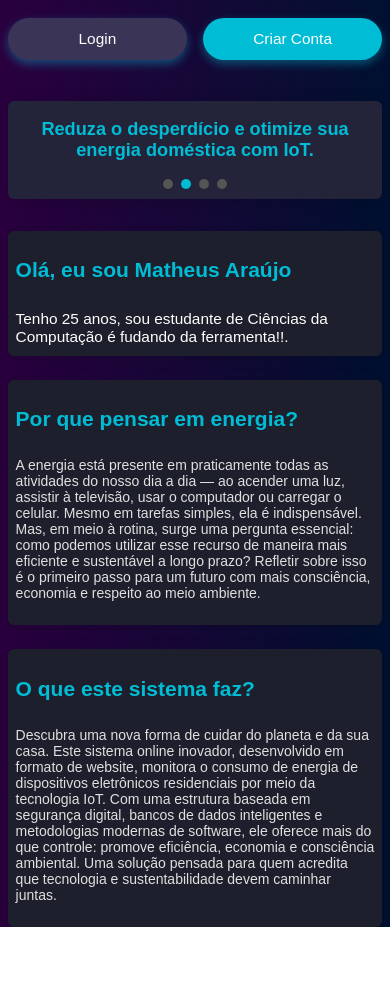
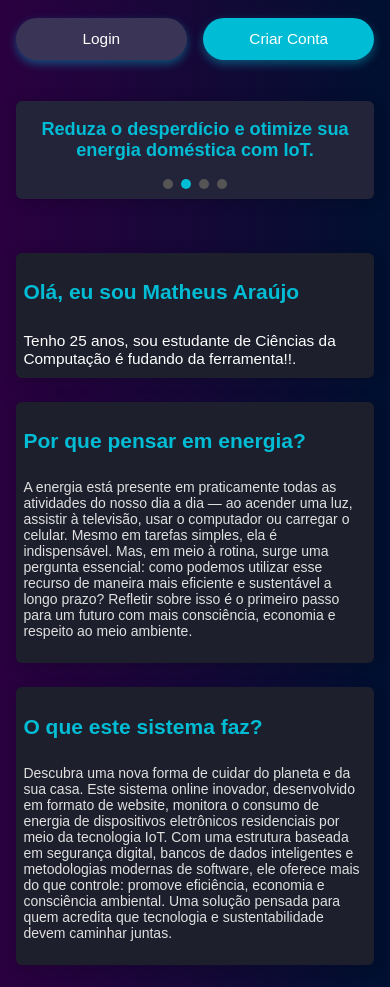
Before and after one commit to MTSAraujo29/TCC, a React (Create React App) app in the folder frontend/: page / in a window 390 px wide. Before the commit the page ends 927 px from the top, so only its background shows below. Built offline with nearby package versions, Linux system fonts and the light colour scheme; no server answers.

Commit message:
hvhvhvyuh

```diff
--- a/frontend/src/pages/HomePage.css
+++ b/frontend/src/pages/HomePage.css
@@ -104,9 +104,9 @@
 
 .homepage-card {
     background: rgba(30, 32, 44, 0.98);
-    border-radius: 18px;
+    border-radius: 24px;
     box-shadow: 0 2px 16px rgba(0, 0, 0, 0.18);
-    padding: 32px 24px;
+    padding: 10px 12px;
     width: 100%;
     max-width: 600px;
     margin: 0 auto;
@@ -147,7 +147,8 @@
 @media (max-width: 400px) {
     .homepage-header,
     .homepage-main {
-        padding: 0 1vw;
+        padding: 0 3vw;
+        padding-bottom: 22px;
     }
     .homepage-card {
         padding: 10px 2vw;
```
